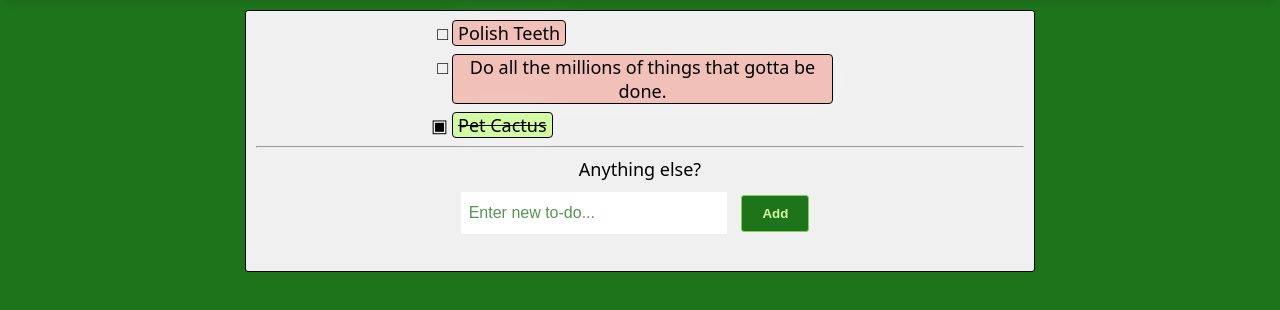
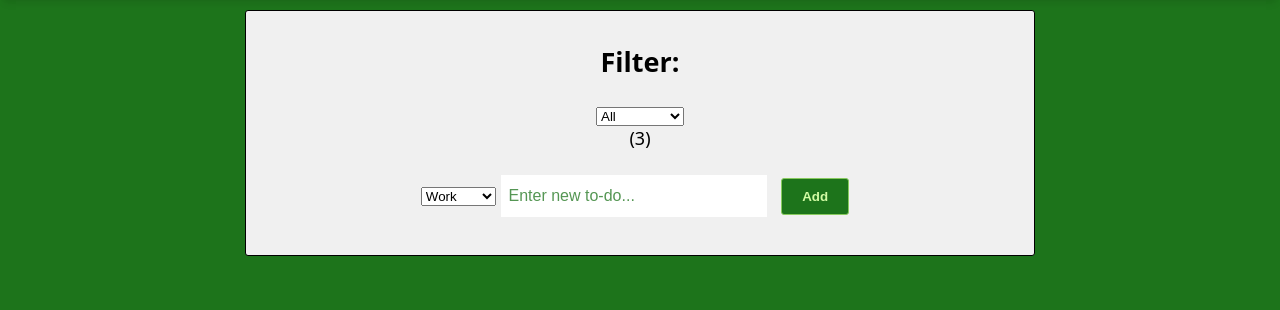
Before and after one commit to Heidi-Negrete/to-do-app, a website built with Vite: page index.html in a window 1280 px wide. Shown: the part 166-476 px from the top of the page. Built offline with nearby package versions, Linux system fonts and the light colour scheme.

Commit message:
add filtering structure

```diff
--- a/index.html
+++ b/index.html
@@ -17,20 +17,29 @@
 			</div>
 
 			<div class="box">
-				<ul class="todos-list">
-					<li class="todo"><span class="content">Polish Teeth</span></li>
-					<li class="todo">
-						<span class="content"
-							>Do all the millions of things that gotta be done.</span
-						>
-					</li>
-					<li class="todo complete"><span class="content">Pet Cactus</span></li>
-				</ul>
-
-				<hr />
+				<div id="filter-box">
+					<h2>Filter:</h2>
+					<select id="filter-category">
+						<option value="all">All</option>
+						<option value="complete">Completed</option>
+						<option value="incomplete">Incomplete</option>
+						<option value="personal">Personal</option>
+						<option value="work">Work</option>
+					</select>
+					<p id="todo-count">(3)</p>
+				</div>
+				<ul id="todos-list"></ul>
 				<form id="todo-form">
-					<label for="todo-title">Anything else?</label>
-					<input type="text" id="todo-title" placeholder="Enter new to-do..." />
+					<select id="todo-category">
+						<option value="work">Work</option>
+						<option value="personal">Personal</option>
+					</select>
+					<input
+						type="text"
+						id="todo-title"
+						placeholder="Enter new to-do..."
+						autocomplete="off"
+					/>
 					<input type="submit" id="button-add" value="Add" class="btn" />
 				</form>
 			</div>
```
